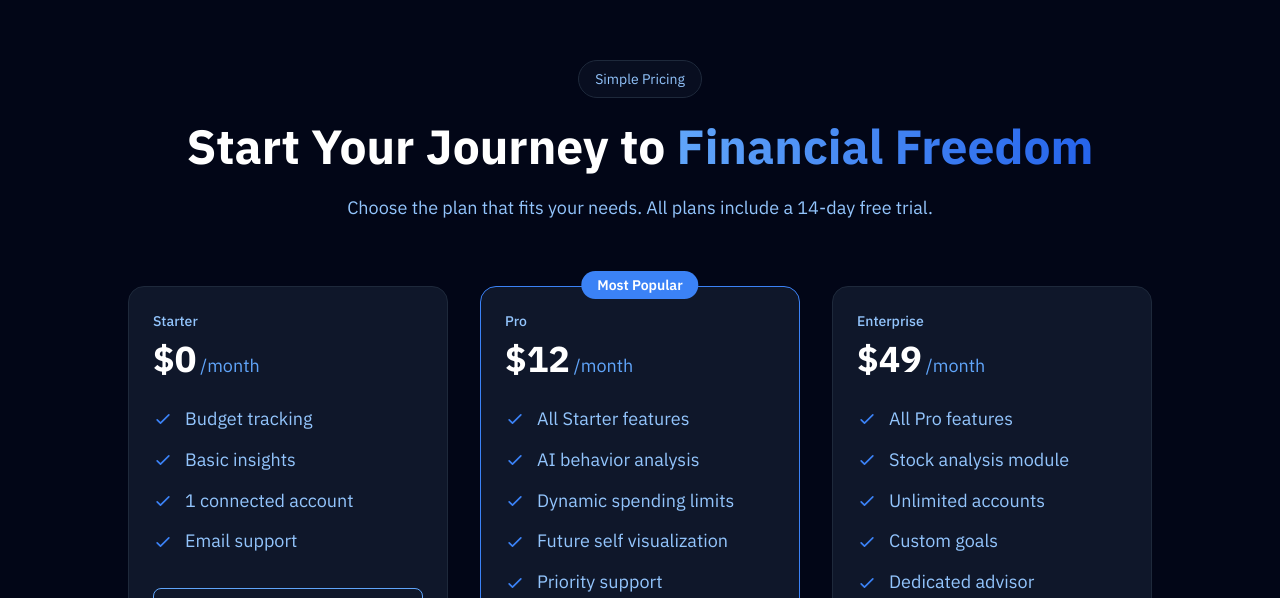
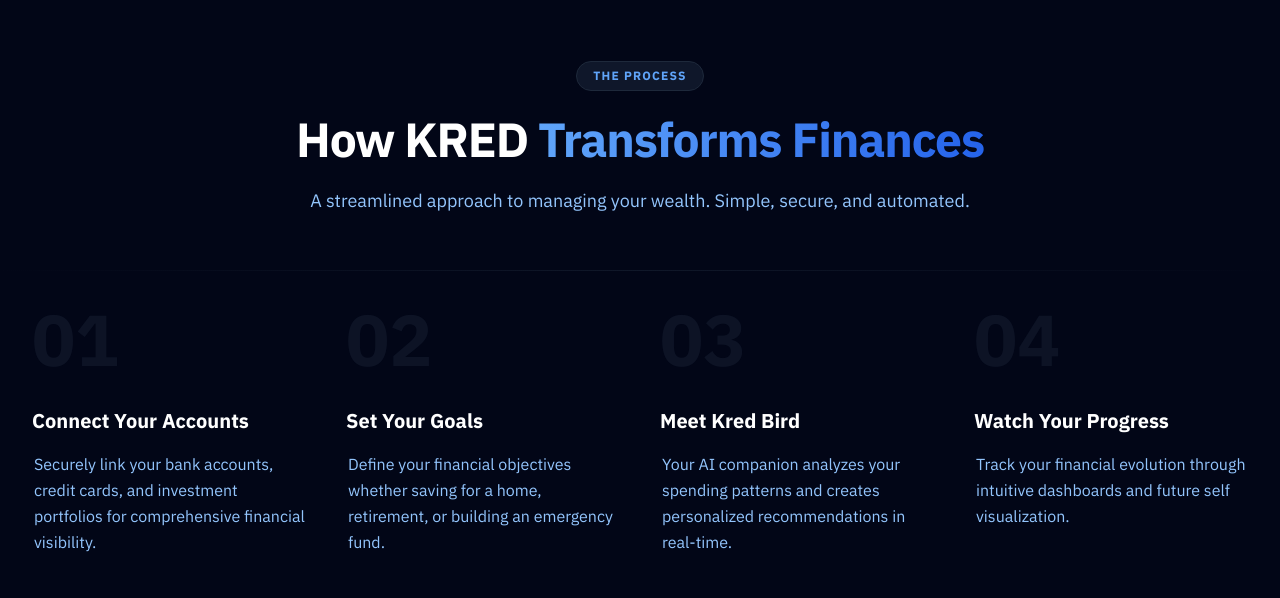
Before and after one commit to DerrickUnleashed/Kred, a React (Vite) app in the folder frontend/: page / in a window 1280 px wide. Shown: the part 2002-2600 px from the top of the page. Built offline with nearby package versions, Linux system fonts and the light colour scheme.

Commit message:
Remove Pricing in Landing Page

```diff
--- a/frontend/src/components/HowItWorks.jsx
+++ b/frontend/src/components/HowItWorks.jsx
@@ -23,43 +23,43 @@
 
 export default function HowItWorks() {
   return (
-    <section id="how-it-works" className="section-padding relative">
-      <div className="absolute inset-0 overflow-hidden">
-        <div className="absolute top-1/2 left-0 w-full h-px bg-gradient-to-r from-transparent via-secondary to-transparent"></div>
-      </div>
+    <section id="how-it-works" className="section-padding relative overflow-hidden bg-background">
+      {/* Background Decorative Gradient Line */}
+      <div className="absolute top-[45%] left-0 w-full h-px bg-gradient-to-r from-transparent via-secondary/50 to-transparent hidden lg:block" />
 
-      <div className="container-custom">
-        <div className="text-center mb-16">
-          <div className="inline-flex items-center gap-2 px-4 py-2 bg-surface/50 border border-secondary rounded-full mb-6">
-            <span className="text-text-secondary text-sm">Simple Process</span>
+      <div className="container-custom relative z-10">
+        <div className="text-center mb-20 animate-fade-in">
+          <div className="inline-flex items-center gap-2 px-4 py-1.5 bg-surface border border-secondary rounded-full mb-6">
+            <span className="text-blue-400 text-xs font-bold uppercase tracking-widest">The Process</span>
           </div>
-          <h2 className="text-3xl sm:text-4xl lg:text-5xl font-bold text-text-primary mb-6">
-            How KRED{' '}
-            <span className="text-gradient">Transforms Your Finances</span>
+          <h2 className="text-4xl md:text-5xl font-bold text-text-primary mb-6 tracking-tight">
+            How KRED <span className="text-gradient">Transforms Finances</span>
           </h2>
           <p className="text-lg text-text-secondary max-w-2xl mx-auto">
-            Get started in minutes and start seeing results within days. No complex setup required.
+            A streamlined approach to managing your wealth. Simple, secure, and automated.
           </p>
         </div>
 
-        <div className="grid md:grid-cols-2 lg:grid-cols-4 gap-8">
+        <div className="grid md:grid-cols-2 lg:grid-cols-4 gap-12 lg:gap-10">
           {steps.map((step, index) => (
-            <div key={index} className="relative">
-              <div className="text-7xl font-bold text-surface/50 absolute -top-4 -left-2 select-none">
-                {step.number}
+            <div key={index} className="group relative flex flex-col items-start">
+
+              {/* Number Header - Fixed Height for perfect Title Alignment */}
+              <div className="relative mb-8 h-20 flex items-end">
+                <span className="text-7xl font-black text-secondary/40 transition-all duration-300 group-hover:text-blue-500/30 group-hover:-translate-y-1 select-none">
+                  {step.number}
+                </span>
               </div>
-              <div className="relative pt-8">
-                <h3 className="text-xl font-semibold text-text-primary mb-3">{step.title}</h3>
-                <p className="text-text-secondary">{step.description}</p>
+
+              {/* Content */}
+              <div className="relative">
+                <h3 className="text-xl font-bold text-text-primary mb-4 group-hover:text-blue-400 transition-colors">
+                  {step.title}
+                </h3>
+                <p className="text-text-secondary text-base leading-relaxed border-l-2 border-transparent group-hover:border-blue-500/50 pl-0 group-hover:pl-4 transition-all duration-300">
+                  {step.description}
+                </p>
               </div>
-              {index < steps.length - 1 && (
-                <div className="hidden lg:block absolute top-16 right-0 translate-x-1/2 w-24">
-                  <svg className="w-full text-text-muted" viewBox="0 0 100 20" fill="none">
-                    <path d="M0 10H100" stroke="currentColor" strokeWidth="2" strokeDasharray="4 4" />
-                    <path d="M95 5L100 10L95 15" stroke="currentColor" strokeWidth="2" fill="none" />
-                  </svg>
-                </div>
-              )}
             </div>
           ))}
         </div>
--- a/frontend/src/components/LandingPage.jsx
+++ b/frontend/src/components/LandingPage.jsx
@@ -12,7 +12,7 @@
       <Navbar />
       <Hero />
       <Features />
-      <Pricing />
+      <HowItWorks />
       <CTA />
       <Footer />
     </div>
```
